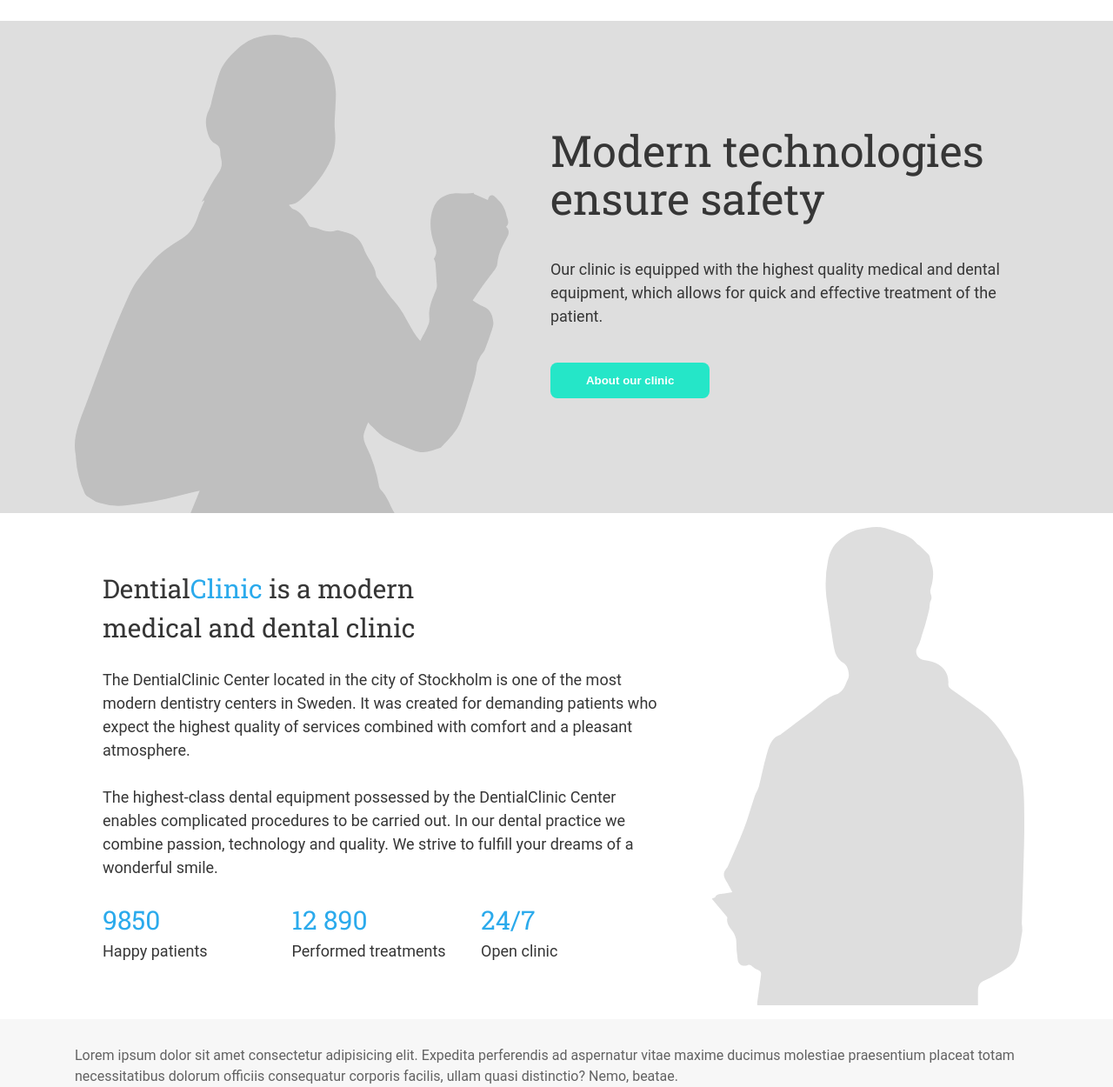
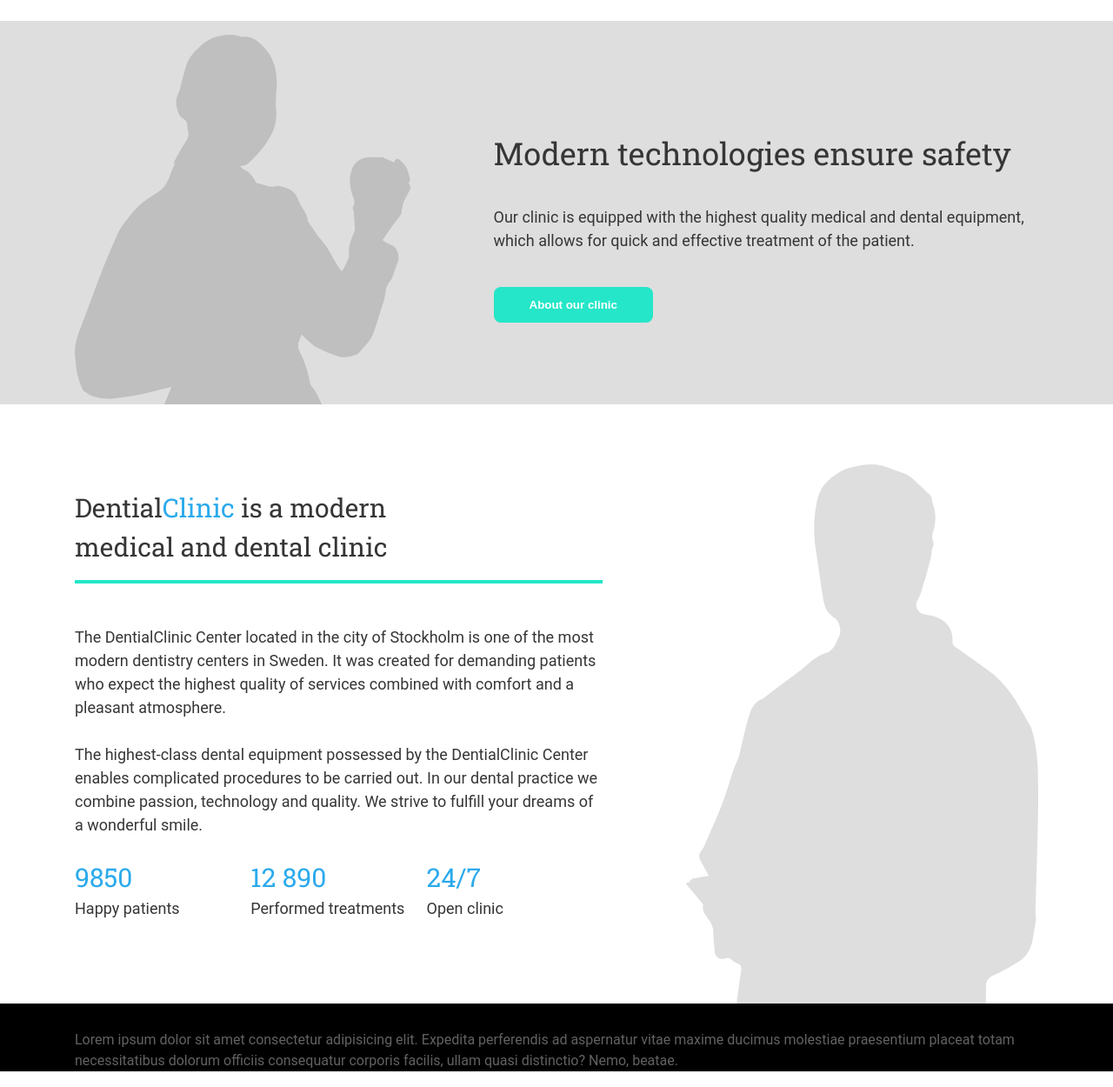
Before and after one commit to Saveljeffjonatan/DentialClinic, a plain HTML site: page index.html in a window 1280 px wide. Shown: the part 167-1417 px from the top of the page at 87% size. Drawn offline with Linux system fonts and the light colour scheme.

Commit message:
finished #showcase and all responsive design

```diff
--- a/CSS/styles.css
+++ b/CSS/styles.css
@@ -1,7 +1,7 @@
 /*
 TODO: Kolla så all befintlig design är rätt i storlek med desing skissen.
 TODO: Logo ska vara klick bar och reloada till hem.
-TODO: Bild i Showcase ska bli lite mindre vid @media 992px | göra knappen lite större?
+TODO: Ändra #about-us .container .content (.test - till ett bättre namn).
 TODO: Fråga Joakim om "h2, :is(article, aside, nav, section) h1 {" - Varför stylas den som en h2?
 */
 
@@ -170,11 +170,6 @@ img {
 	justify-content: space-between;
 }
 
-#showcase .container .content {
-	align-self: center;
-	margin-left: 3rem;
-}
-
 #showcase .container .content h1 {
 	line-height: 1.1;
 	margin-top: 0.4rem;
@@ -189,34 +184,30 @@ img {
 
 /** About-us starts here */
 
+#about-us .container .content {
+	margin: 6rem 0;
+}
+
+#about-us .container img {
+	margin-top: auto;
+}
+
 #about-us .container .content h1 {
 	/*! Deviated from the design by -10px.  */
 	font-size: 1.875rem;
 }
 
-#about-us .container .content {
-	margin: 4rem 2rem 0;
-}
-
-#about-us .container img {
-	margin: 1rem;
-}
 #about-us .container .content .info-count h1 {
 	font-size: 1.875rem;
 	color: #2baaec;
 }
-#about-us .container .content .test .info-count {
-	width: 72%;
-}
+
 /** About-us ends here */
 
 /*! REMOVE THIS LATER WHEN STARTING services. */
 #services {
-	background: #f7f7f7;
+	background: #000;
 	padding-top: 30px;
-}
-
-#services .container .content h1 {
 }
 
 /*! End of specific id /to/ class changes */
@@ -250,13 +241,30 @@ img {
 		max-width: 960px;
 	}
 
-	#showcase .container img,
-	#about-us .container img {
+	#showcase .container img {
 		display: flex;
+		height: 425px;
+	}
+
+	#showcase .container .content {
+		align-self: center;
+		margin: 3rem 0 0 6rem;
+	}
+
+	#showcase .container .content h1 {
+		font-size: 2.25rem;
 	}
 
 	#showcase .container .content p {
 		margin: 2.5rem 0;
+	}
+
+	#about-us .container img {
+		display: none;
+	}
+
+	#about-us .container .content .test .info-count {
+		width: 85%;
 	}
 }
 
@@ -270,8 +278,24 @@ img {
 		display: flex;
 	}
 
+	#showcase .container .content {
+		align-self: center;
+		margin: 3rem 0 0 6rem;
+	}
+
 	#showcase .container .content p {
 		margin: 2.5rem 0;
+	}
+
+	#about-us .container img {
+		height: 620px;
+		margin-left: 6rem;
+	}
+
+	#about-us .container .content .green-line {
+		height: 0.25rem;
+		margin: 1rem 0 1.5rem;
+		background-color: #25e6c8;
 	}
 }
 
--- a/index.html
+++ b/index.html
@@ -86,9 +86,9 @@
       <div class="content">
 
         <h1>Dential<span class="blue">Clinic</span> is a modern <br> medical and dental clinic</h1>
-        <div class="green-line">
 
-        </div>
+        <div class="green-line"></div>
+
         <br>
         <p>
           The DentialClinic Center located in the city of Stockholm is one of the most modern dentistry centers in Sweden.
```
Also changed, not shown: IMAGES/greenline.svg (added).
